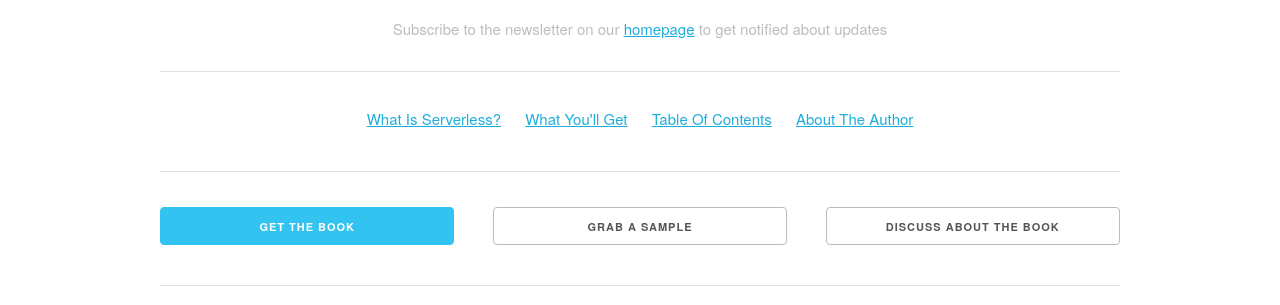
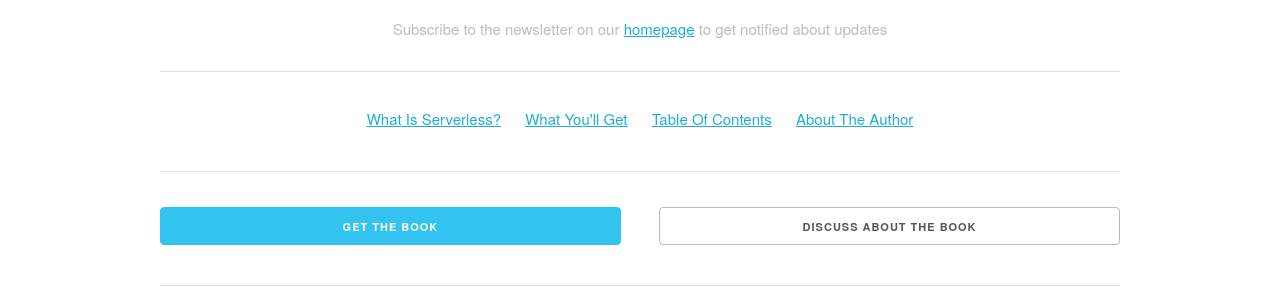
Before and after one commit to pmuens/learnserverless-book, a plain HTML site: page index.html in a window 1280 px wide. Shown: the part 152-457 px from the top of the page. Drawn offline with nearby package versions, Linux system fonts and the light colour scheme; some packages are replaced by stand-ins of ours; a script that the page names is missing.

Commit message:
Update index.html

```diff
--- a/index.html
+++ b/index.html
@@ -29,13 +29,10 @@
       <div class="row">
         <div class="twelve columns">
           <div class="row">
-            <div class="four columns">
+            <div class="six columns">
               <a href="http://gum.co/learn-serverless-book" class="u-full-width button button-primary">Get the book</a>
             </div>
-            <div class="four columns">
-              <a href="http://gum.co/learn-serverless-book-sample/get" class="u-full-width button">Grab a sample</a>
-            </div>
-            <div class="four columns">
+            <div class="six columns">
               <a href="https://github.com/justserverless/learnserverless-book/issues" target="_blank" class="u-full-width button">Discuss about the book</a>
             </div>
           </div>
```
